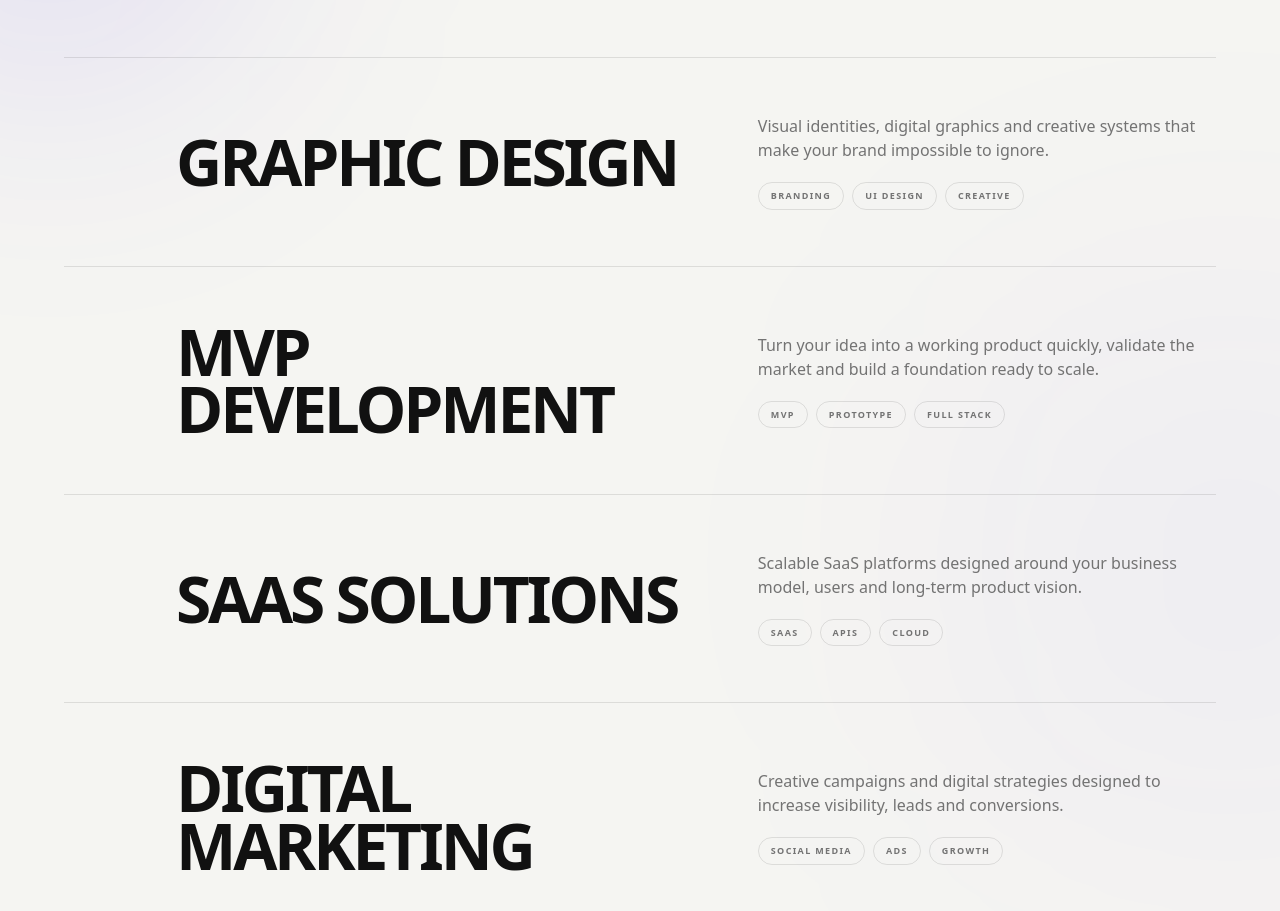
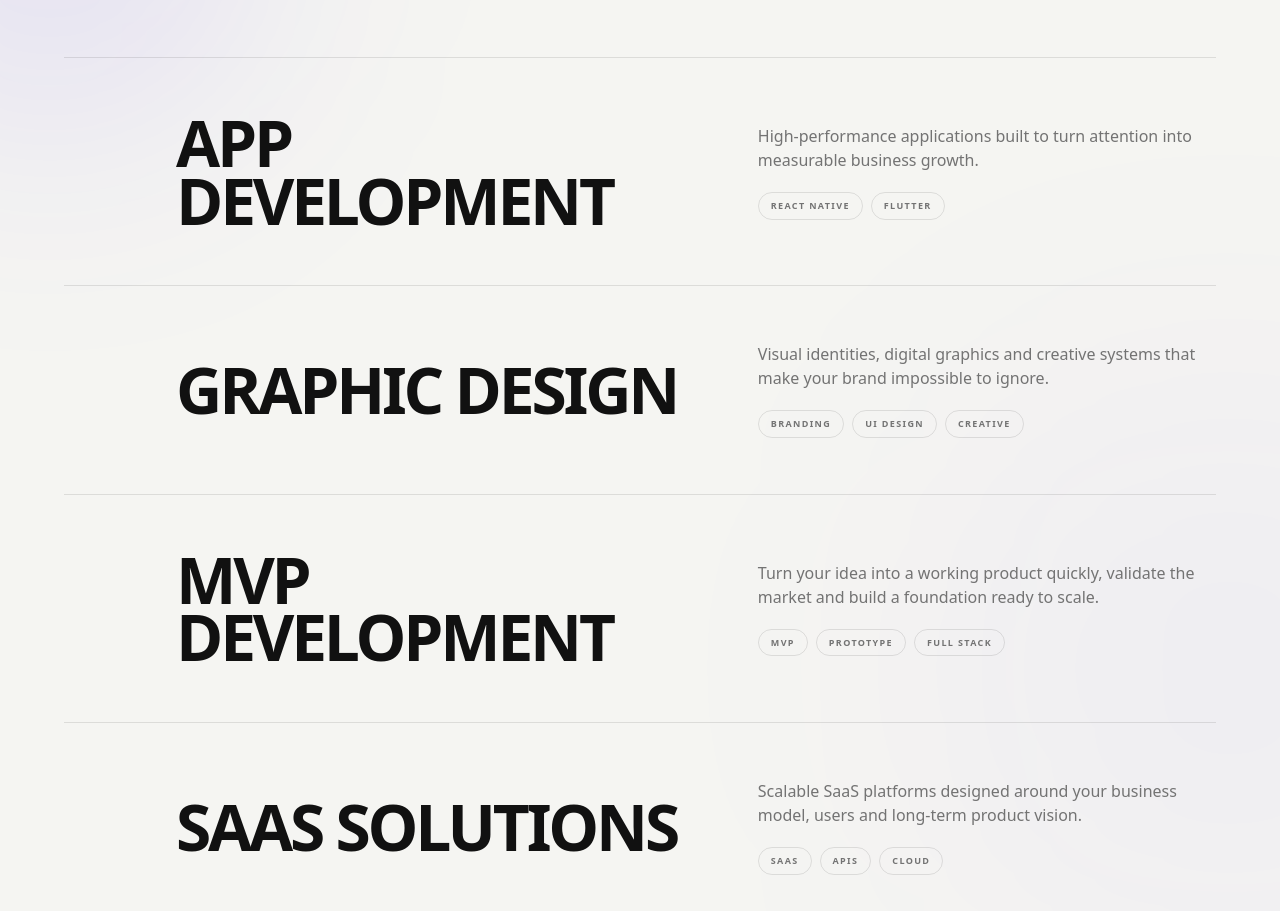
Before and after one commit to AgCode18/Axentra-Labs, a Next.js app: page / in a window 1280 px wide. Shown: the part 4071-4982 px from the top of the page. Built offline with nearby package versions, Linux system fonts and the light colour scheme.

Commit message:
Add App Development service to Services component
Added a new service entry for App Development with relevant details.

```diff
--- a/components/Services.tsx
+++ b/components/Services.tsx
@@ -11,6 +11,13 @@ const services = [
     description:
       "High-performance websites and web applications built to turn attention into measurable business growth.",
     tags: ["Next.js", "React", "Node.js"],
+  },
+   {
+    // number: "01",
+    title: "App Development",
+    description:
+      "High-performance applications built to turn attention into measurable business growth.",
+    tags: ["React Native", "Flutter"],
   },
   {
     // number: "02",
```
